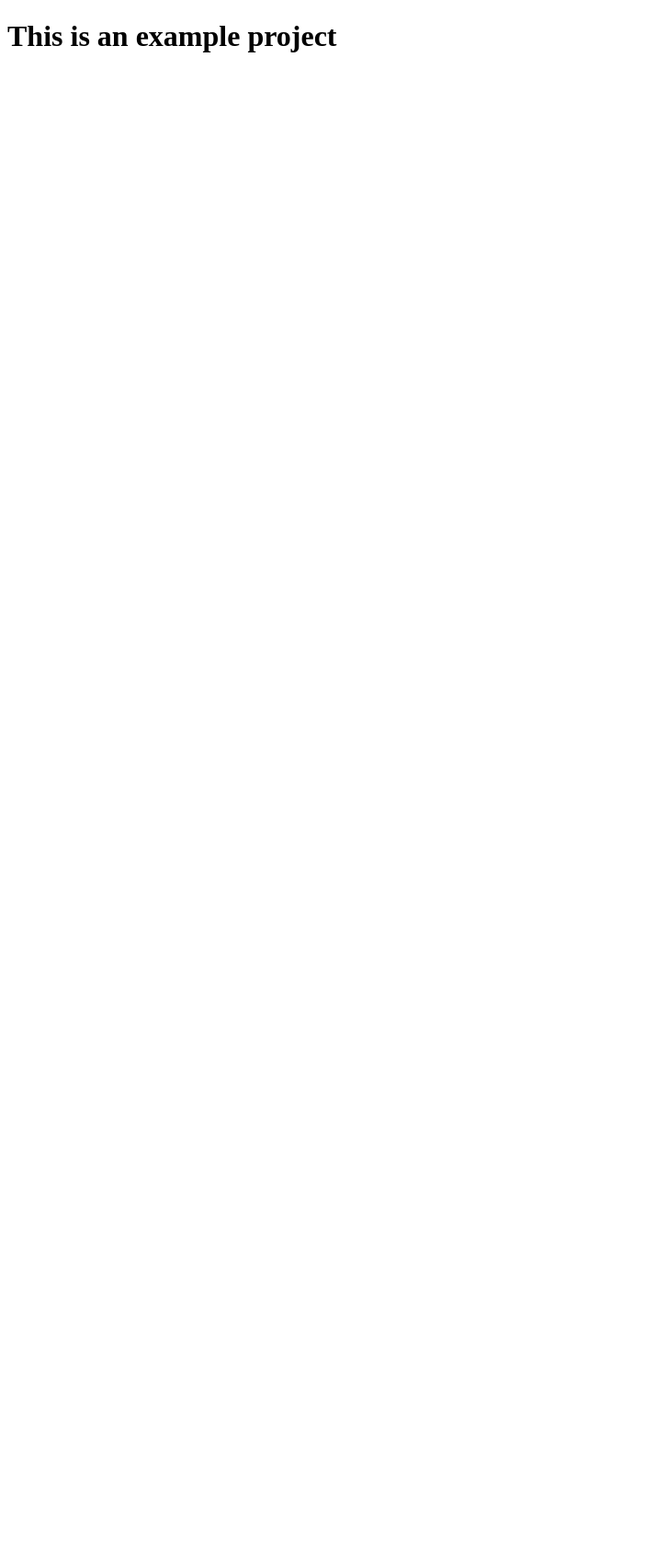
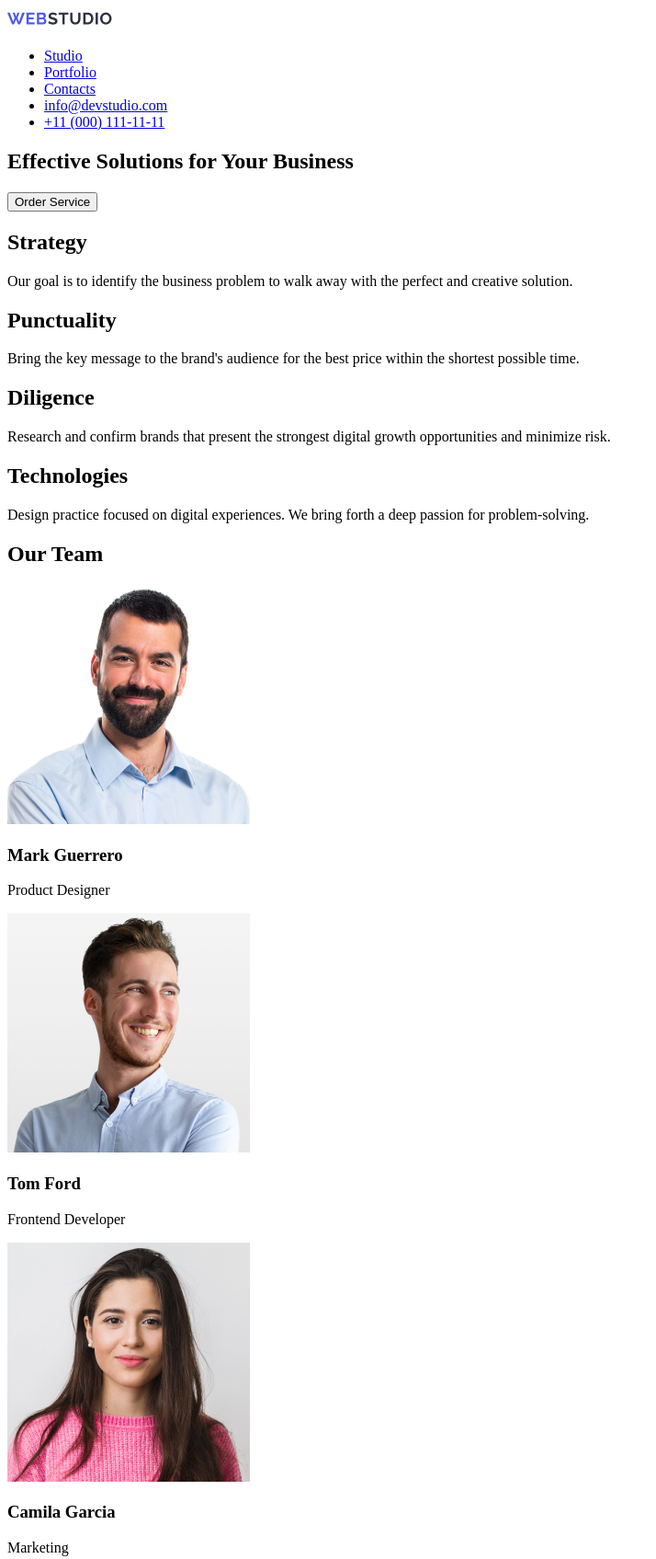
Before and after one commit to yevhenbozadzhi/goit-markup-hw-01, a plain HTML site: page index.html in a window 1280 px wide. Shown: the top 1695 px of the page at 92% size, without its empty margins (0-714 px from the left). Before the commit the page ends 800 px from the top, so only its background shows below. Drawn offline with Linux system fonts and the light colour scheme.

Commit message:
first homework

```diff
--- a/index.html
+++ b/index.html
@@ -4,11 +4,77 @@
 <head>
     <meta charset="UTF-8">
     <meta name="viewport" content="width=device-width, initial-scale=1.0">
-    <title>Document</title>
+    <title>WebStudio</title>
 </head>
 
 <body>
-    <h1>This is an example project</h1>
-</body>
+
+    <body>
+        <a href="/"></a>
+        <img src="images/Logo.png" alt="logo" height="24" width="115" />
+        <nav>
+            <ul>
+                <li><a href="#studio">Studio</a></li>
+                <li><a href="#portfolio">Portfolio</a> </li>
+                <li><a href="#contacts">Contacts</a> </li>
+                <li><a href="mailto:info@devstudio.com">info@devstudio.com</a></li>
+                <li><a href="tel:+11 (000) 111-11-11">+11 (000) 111-11-11</a> </li>
+
+
+            </ul>
+            <h1>Effective Solutions
+                for Your Business</h1>
+            <button type="button">Order Service</button>
+        </nav>
+
+        <h2>Strategy</h2>
+        <p>Our goal is to identify the business
+            problem to walk away with the perfect and creative solution.</p>
+
+        <h2>Punctuality</h2>
+        <p>Bring the key message to the brand's audience for the best price within the shortest possible
+            time.</p>
+
+        <h2>Diligence</h2>
+        <p>Research and confirm brands that present the strongest digital growth opportunities and minimize
+            risk.</p>
+
+        <h2>Technologies</h2>
+        <p>Design practice focused on digital experiences. We bring forth a deep passion for
+            problem-solving.</p>
+
+
+
+        <main>
+            <h2>Our Team</h2>
+
+            <a href="/"></a>
+            <img src="/images/img-3.jpg" alt="mark guerrero" height="260" width="264">
+            <h3>Mark Guerrero</h3>
+            <p>Product Designer</p>
+
+            <a href="/"></a>
+            <img src="/images/img-2.jpg" alt="tom ford" height="260" width="264">
+            <h3>Tom Ford</h3>
+            <p>Frontend Developer</p>
+
+            <a href="/"></a>
+            <img src="/images/img-1.jpg" alt="Camila Garcia" height="260" width="264">
+            <h3>Camila Garcia</h3>
+            <p>Marketing</p>
+
+            <a href="/"></a>
+            <img src="/images/img.jpg" alt="Daniel Wilson" height="260" width="264">
+            <h3>Daniel Wilson</h3>
+            <p>UI Designer</p>
+        </main>
+    </body>
+
+    <footer>
+        <a href="/"></a>
+        <img src="/images/Logo.png" alt="logo" height="24" width="115">
+        <p>Increase the flow of customers and sales for your business with digital marketing & growth solutions.</p>
+
+    </footer>
 
 </html>
```
Also changed, not shown: images/Button.png (added), images/Logo.png (added), images/img-1.jpg (added), images/img-2.jpg (added), images/img-3.jpg (added), images/img.jpg (added).
